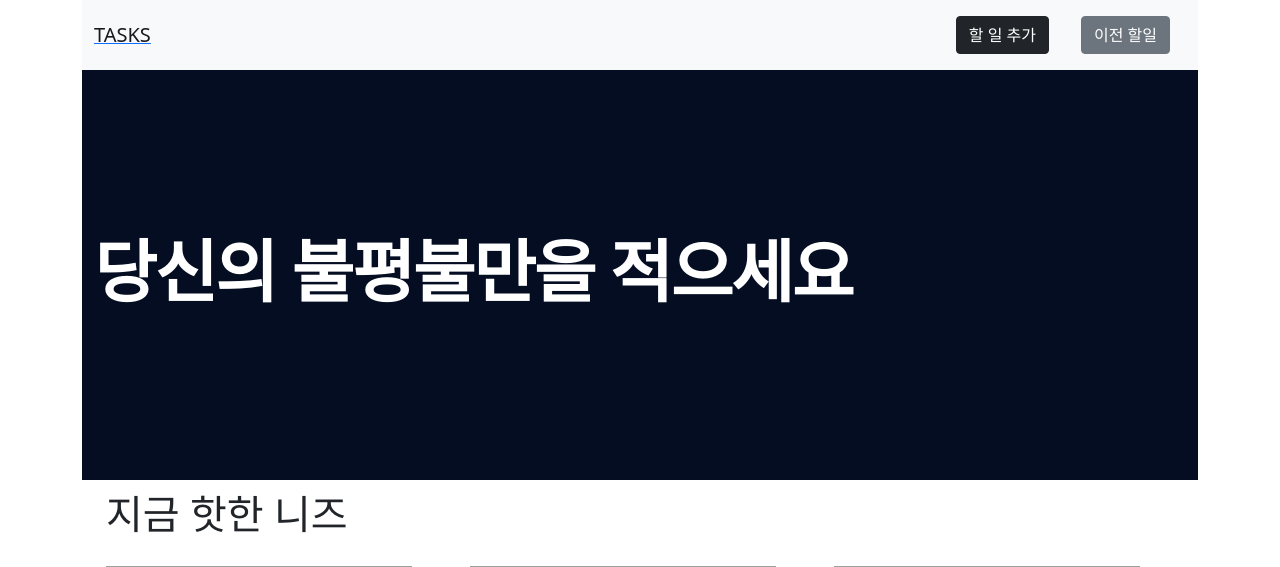
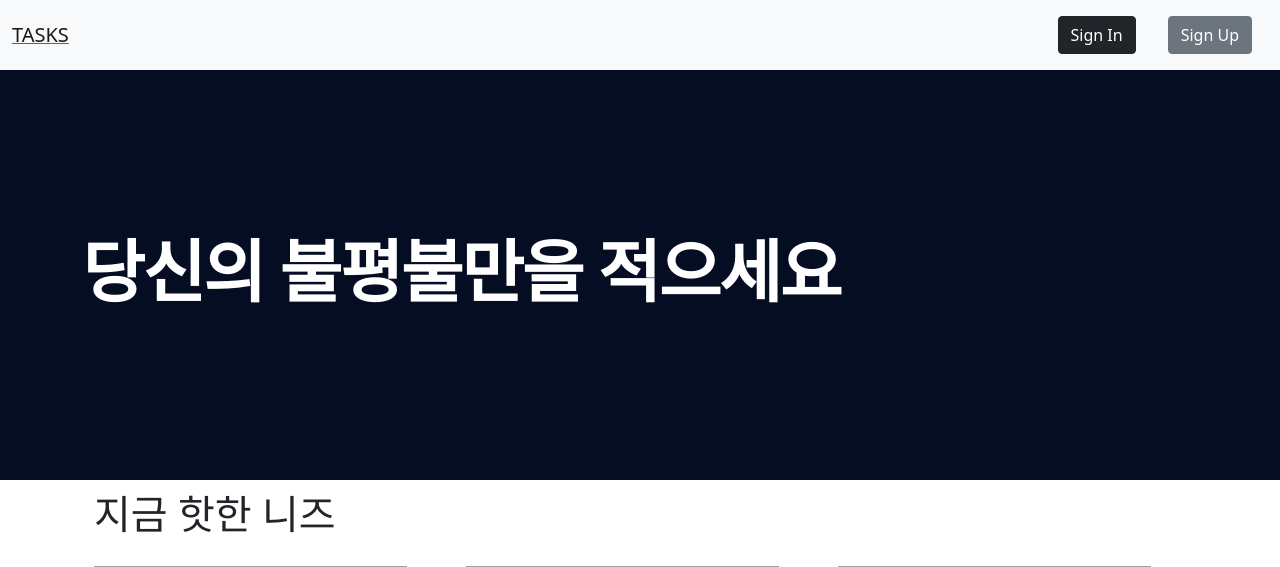
Before and after one commit to djgnfj-svg/we_need, a Django app: page / in a window 1280 px wide. Shown: the top 567 px of the page. Run offline with Django 4.2, Linux system fonts and the light colour scheme; parts of the project's set-up code (start-up, migrations or seed data) failed here and were passed over; grey boxes are pictures that could not be loaded.

Commit message:
modify topbar

```diff
--- a/needs/templates/needs_base.html
+++ b/needs/templates/needs_base.html
@@ -1,6 +1,7 @@
 {% load static %}
 <!DOCTYPE html>
 <html>
+
 <head>
 	<meta charset="UTF-8">
 	<meta http-equiv="X-UA-Compatible" content="IE=edge">
@@ -11,32 +12,45 @@
 	<!-- <link rel="stylesheet" href="https://cdn.jsdelivr.net/npm/bootstrap-icons@1.7.2/font/bootstrap-icons.css"> -->
 
 	<!-- 부트스트랩css -->
-			<link href="https://cdn.jsdelivr.net/npm/bootstrap@5.1.3/dist/css/bootstrap.min.css" rel="stylesheet" integrity="sha384-1BmE4kWBq78iYhFldvKuhfTAU6auU8tT94WrHftjDbrCEXSU1oBoqyl2QvZ6jIW3" crossorigin="anonymous">
+	<link href="https://cdn.jsdelivr.net/npm/bootstrap@5.1.3/dist/css/bootstrap.min.css" rel="stylesheet"
+		integrity="sha384-1BmE4kWBq78iYhFldvKuhfTAU6auU8tT94WrHftjDbrCEXSU1oBoqyl2QvZ6jIW3" crossorigin="anonymous">
 	<link rel="stylesheet" href="{% static 'css/styles.css' %}">
-			<script src="https://cdn.jsdelivr.net/npm/bootstrap@5.1.3/dist/js/bootstrap.bundle.min.js" integrity="sha384-ka7Sk0Gln4gmtz2MlQnikT1wXgYsOg+OMhuP+IlRH9sENBO0LRn5q+8nbTov4+1p" crossorigin="anonymous"></script>
+	<script src="https://cdn.jsdelivr.net/npm/bootstrap@5.1.3/dist/js/bootstrap.bundle.min.js"
+		integrity="sha384-ka7Sk0Gln4gmtz2MlQnikT1wXgYsOg+OMhuP+IlRH9sENBO0LRn5q+8nbTov4+1p"
+		crossorigin="anonymous"></script>
 </head>
 
 <body>
-		<div class="container">
+	<div>
 		<nav class="navbar navbar-expand-lg navbar-light bg-light">
 			<div class="container-fluid">
 				<a href="/"><span class="navbar-brand mb-0 h1">TASKS</span></a>
 
 				<ul class="nav justify-content-end">
+					{% if user.is_active %}
+					<li class="nav-item">
+						<a class="nav-link" href="{% url 'logout' %}">
+							<button class="btn btn-dark">
+								logout
+							</button>
+						</a>
+					</li>
+					{% else %}
 					<li class="nav-item">
 						<a class="nav-link" href="{% url 'sign-in' %}">
 							<button class="btn btn-dark">
-									할 일 추가
+								Sign In
 							</button>
 						</a>
 					</li>
 					<li class="nav-item">
 						<a class="nav-link" href="{% url 'logout' %}">
 							<button class="btn btn-secondary">
-									이전 할일
+								Sign Up
 							</button>
 						</a>
 					</li>
+					{% endif %}
 				</ul>
 			</div>
 		</nav>
@@ -55,4 +69,5 @@
 		{% endblock %}
 	</div>
 </body>
+
 </html>
```
Lines whose indentation alone changed are shown as unchanged.
